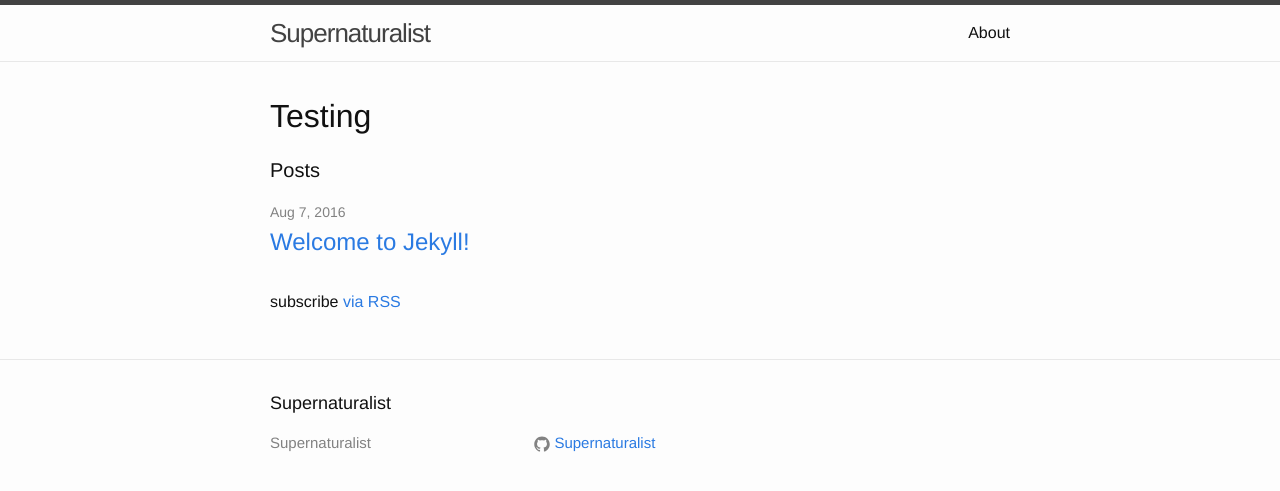
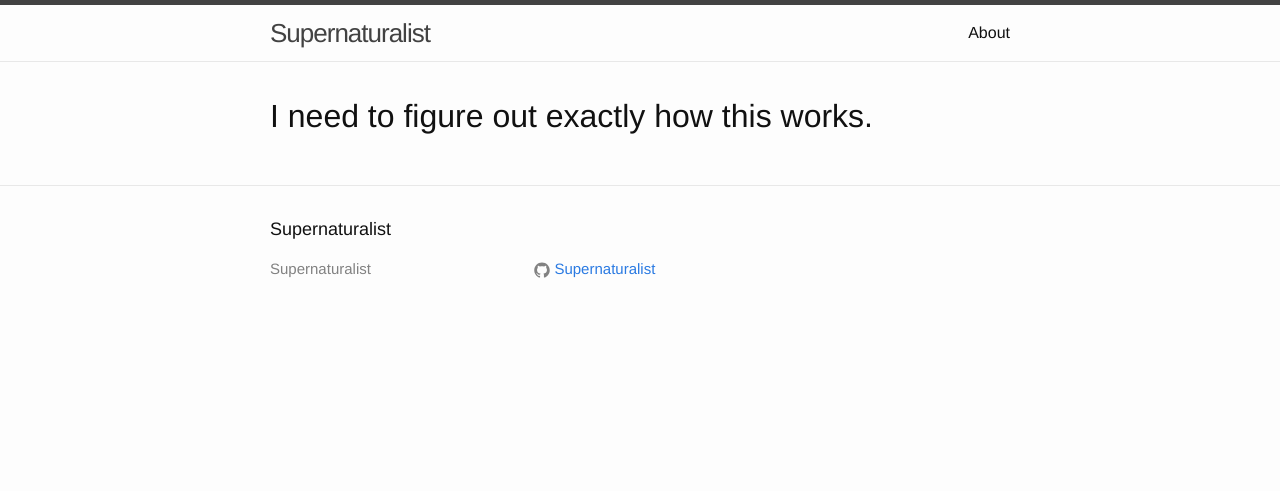
Before and after one commit to Supernaturalist/supernaturalist.github.io, a Jekyll site: the page built from index.html, in a window 1280 px wide. Shown: the top 491 px of the page. Built offline with Jekyll 4.4.1, drawn with Linux system fonts in a browser that asks for light colours.

Commit message:
Update index.html

```diff
--- a/index.html
+++ b/index.html
@@ -7,25 +7,5 @@ layout: default
 </head>
 
 <body>
- <h1>Testing</h1>
- <div class="home">
-
-  <h1 class="page-heading">Posts</h1>
-
-  <ul class="post-list">
-    {% for post in site.posts %}
-      <li>
-        <span class="post-meta">{{ post.date | date: "%b %-d, %Y" }}</span>
-
-        <h2>
-          <a class="post-link" href="{{ post.url | prepend: site.baseurl }}">{{ post.title }}</a>
-        </h2>
-      </li>
-    {% endfor %}
-  </ul>
-
-  <p class="rss-subscribe">subscribe <a href="{{ "/feed.xml" | prepend: site.baseurl }}">via RSS</a></p>
-
- </div>
-
+ <h1> I need to figure out exactly how this works.</h1>
 </body>
```
